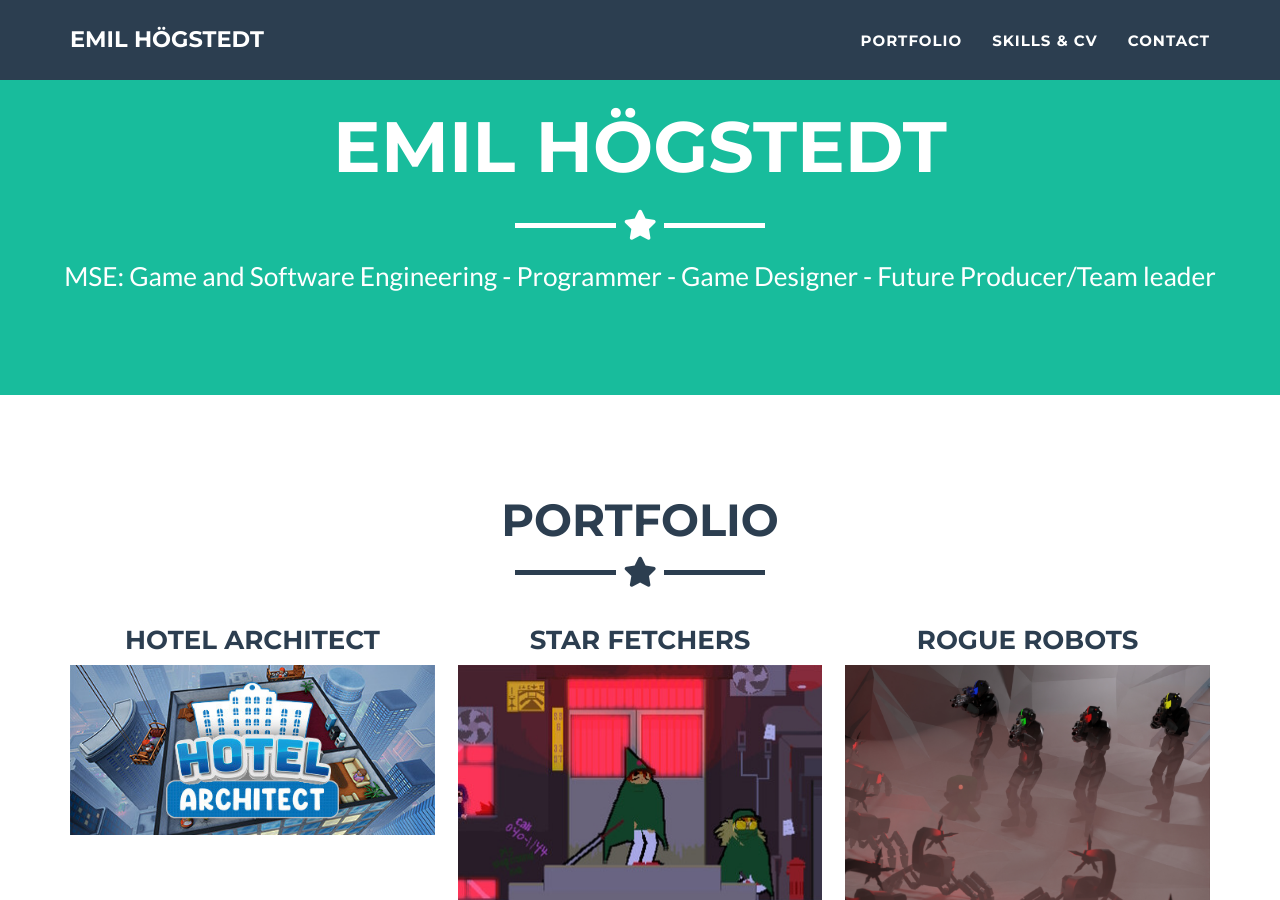
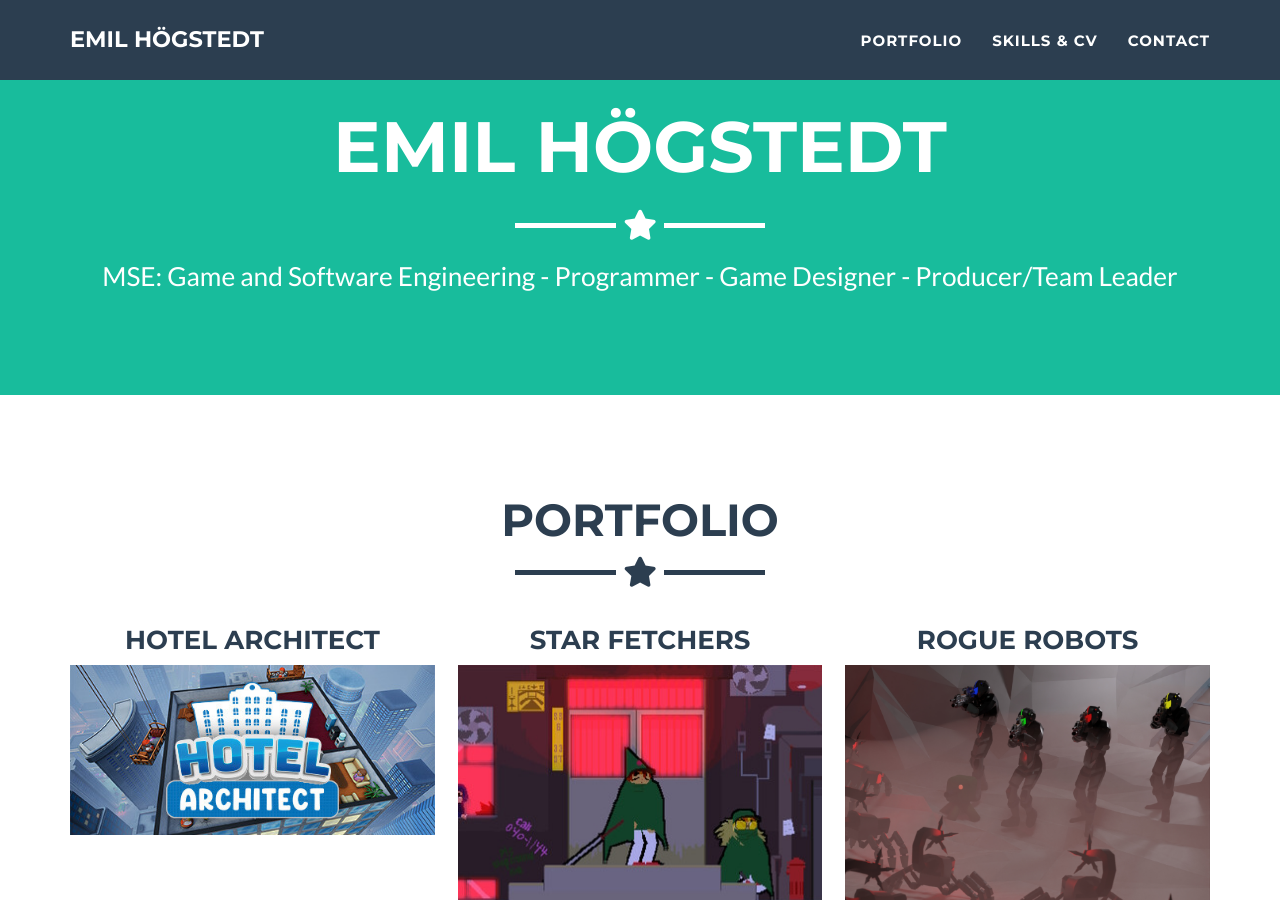
Before and after one commit to EmilHogstedt/EmilHogstedt.github.io, a Jekyll site: the page built from _posts/2023-06-06-Hotel-Architect.markdown, in a window 1280 px wide and 900 px high, scrolled down 533 px. Built offline with Jekyll 4.4.1, drawn with Linux system fonts in a browser that asks for light colours.

Commit message:
small change on wording

```diff
--- a/_config.yml
+++ b/_config.yml
@@ -4,7 +4,7 @@ email: emil.hogstedt@hotmail.com
 url: https://github.com/EmilHogstedt/EmilHogstedt.github.io
 description: "The portfolio of Emil Högstedt. I am a M.Sc graduate with a degree in Software- and Game Development. My passion is creating games and experiences for other people to enjoy. I have work experience in all parts of indie game development, and have thorough knowledge of the backend that makes games run."
 keywords: "your keywords, separated by commas"
-skills: "MSE: Game and Software Engineering - Programmer - Game Designer - Future Producer/Team leader"
+skills: "MSE: Game and Software Engineering - Programmer - Game Designer - Producer/Team Leader"
 meta_author: Emil Högstedt
 
 # Google webmaster tools
```
